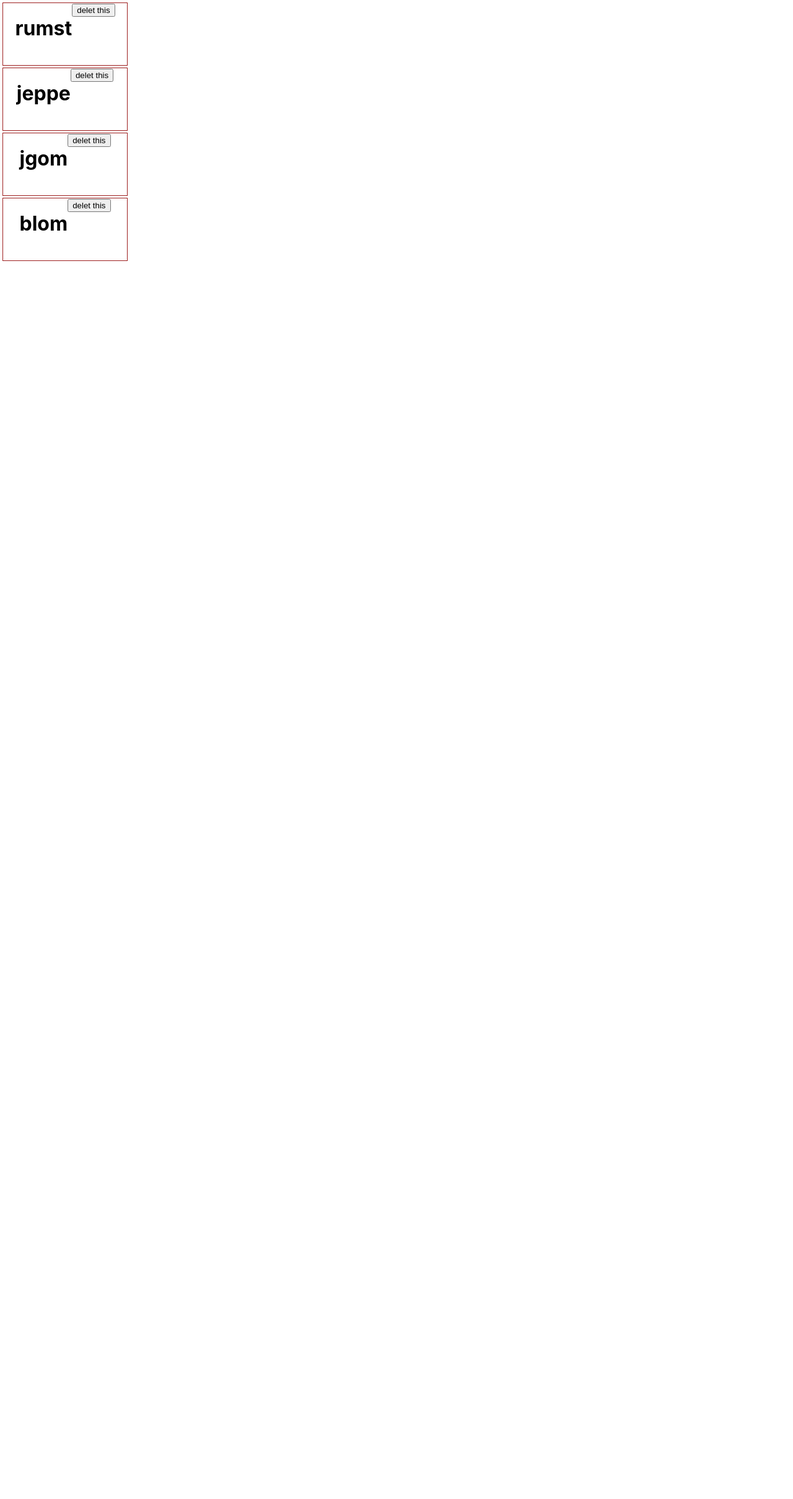
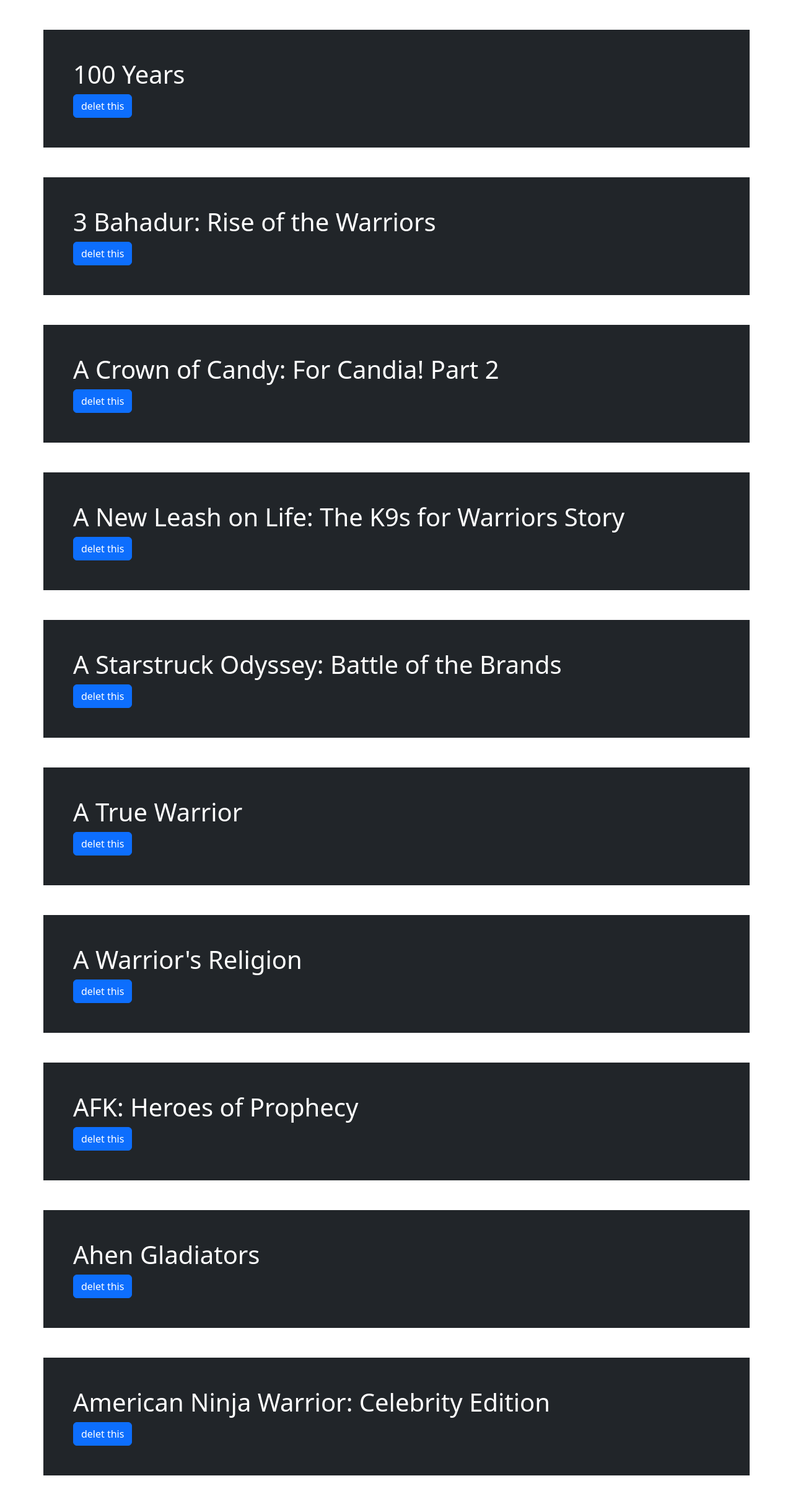
Before and after one commit to zaibot123/reactapp, a React (Create React App) app: page / in a window 1280 px wide. Shown: the top 2418 px of the page at 62% size. Before the commit the page ends 800 px from the top, so only its background shows below. Built offline with nearby package versions, Linux system fonts and the light colour scheme.

Commit message:
Json data

```diff
--- a/package.json
+++ b/package.json
@@ -6,7 +6,9 @@
     "@testing-library/jest-dom": "^5.16.5",
     "@testing-library/react": "^13.4.0",
     "@testing-library/user-event": "^13.5.0",
+    "bootstrap": "^5.2.3",
     "react": "^18.2.0",
+    "react-bootstrap": "^2.6.0",
     "react-dom": "^18.2.0",
     "react-scripts": "5.0.1",
     "web-vitals": "^2.1.4"
--- a/src/App.css
+++ b/src/App.css
@@ -2,9 +2,9 @@
   text-align: center;
 }
 .title{
-  width: 200px;
+  width: 300px;
   height: 100px;
-  margin: 5px;
+  margin: 15px;
   outline: solid 1px rgb(157, 31, 31);
   display: flex;
   justify-content: center;
--- a/src/App.js
+++ b/src/App.js
@@ -1,20 +1,31 @@
-import { useState } from 'react';
+import { useState,useEffect } from 'react';
 import './App.css';
 import TitleList from'./TitleList';
+import 'bootstrap/dist/css/bootstrap.min.css';
+import data from './data.json'
 
 
 function App() {
 
-  let [name,setName] =useState(['rumst', 'jeppe', 'jgom','blom']);
+  let [titles,setTitleList] =useState(data['items'].map(title=>title['titleName']));
 
-  function handleDelete(nameInput){
-    const newNames= name.filter(name=>name!==nameInput);
-    setName(newNames);
+  // useEffect(() => {
+  //   const fetchData = async () => {
+  //     const response = await fetch(`http://localhost:5001/api/movies?searchtype=simple&title=warrior`);
+  //     const newData = await response.json();
+  //     console.log(newData)
+  //   };
+  // fetchData();
+  //});
+  function handleDelete(titleInput){
+    console.log(titleInput)
+    const titlesList= titles.filter(title=>title!==titleInput);
+    setTitleList(titlesList);
   }
 
   return (
     <div className="root">
-     <TitleList name={name} handleClick={handleDelete}/>
+     <TitleList name={titles} handleClick={handleDelete}/>
     </div>
   );
 }
--- a/src/Title.jsx
+++ b/src/Title.jsx
@@ -1,15 +1,16 @@
 import React from "react";
-
+import Button from 'react-bootstrap/Button';
 
 const Title = ({name,handleClick}) =>{
 
     return (
-        <div className="title" key ={name}>
+        <div className="container p-5 my-5 bg-dark text-white" key ={name}>
                <h1>{name}</h1>
+
                <div className="buttondelete">
-                      <button onClick={ () =>handleClick(name)}>
+                      <Button variant ="primary" onClick={ () =>handleClick(name)} className>
                         delet this
-                     </button>
+                     </Button>
               </div>
         </div>
     )
--- /dev/null
+++ b/src/data.json
@@ -0,0 +1,140 @@
+{
+    "first": "http://localhost:5001/api/movies?searchtype=simple&search=warrior&page=0&pageSize=10",
+    "prev": null,
+    "next": "http://localhost:5001/api/movies?searchtype=simple&search=warrior&page=1&pageSize=10",
+    "current": "http://localhost:5001/api/movies?searchtype=simple&search=warrior&page=0&pageSize=10",
+    "total": 235,
+    "pages": 24,
+    "items": [
+        {
+            "titleId": "tt3359730",
+            "titleName": "100 Years",
+            "titleType": "movie",
+            "poster": "https://m.media-amazon.com/images/M/MV5BNGY2NjhmMDItOTMwMS00MWJiLTk2OTgtNjVkYWQ4MTQ5M2VkXkEyXkFqcGdeQXVyNDgxMTMwMQ@@._V1_SX300.jpg",
+            "titlePlot": "\"100 Years\" is the David vs. Goliath story of Elouise Cobell, a petite, Native American Warrior who filed the largest class action lawsuit ever filed against the United States Government and WON a $3.4 billion settlement for 300,000 Native Americans whose mineral-rich lands were mismanaged by the Department of the Interior.",
+            "startYear": "2016",
+            "endYear": "    ",
+            "runtime": 76,
+            "isAdult": false,
+            "nrRatings": 54,
+            "avgRating": 7.5
+        },
+        {
+            "titleId": "tt9517188",
+            "titleName": "3 Bahadur: Rise of the Warriors",
+            "titleType": "movie",
+            "poster": "https://m.media-amazon.com/images/M/MV5BZWEzNWU2ODAtYWE1OS00MWQ2LTk1YjUtYTBjMWFmM2MyYzJlXkEyXkFqcGdeQXVyMzc0NzU5MTc@._V1_SX300.jpg",
+            "titlePlot": "A safe and peaceful town with all the villains put behind bars - thanks to our heroes. The kids are going about their lives like other children, at times finding it difficult to control their powers. It is only during a school trip when they run into the mysterious circus performer, Erma (Mehwish Hayat), that things start to heat up. Erma is a superhero from a parallel world, running and hiding from Babushka (Nimra Bucha), who is searching for her to take away her superpowers. The three vow to protect Erma, even turning against Deenu Chacha (Behroze Sabzwari), their mentor who gave them their powers in the first place. More twists follow as the children work selflessly for the greater good.",
+            "startYear": "2018",
+            "endYear": "    ",
+            "runtime": 94,
+            "isAdult": false,
+            "nrRatings": 60,
+            "avgRating": 8.2
+        },
+        {
+            "titleId": "tt13412642",
+            "titleName": "A Crown of Candy: For Candia! Part 2",
+            "titleType": "tvEpisode",
+            "poster": "https://m.media-amazon.com/images/M/MV5BMzJhZDdjYzItNGQ1My00NzEyLTkzZWYtNWY4YjcxM2EzZjZkXkEyXkFqcGdeQXVyNTMyMDQxMQ@@._V1_SX300.jpg",
+            "titlePlot": "The siege of Castle Candy comes to an end, and two warriors must make a terrible choice.",
+            "startYear": "2020",
+            "endYear": "    ",
+            "runtime": 147,
+            "isAdult": false,
+            "nrRatings": 1,
+            "avgRating": 5
+        },
+        {
+            "titleId": "tt8667750",
+            "titleName": "A New Leash on Life: The K9s for Warriors Story",
+            "titleType": "movie",
+            "poster": "https://m.media-amazon.com/images/M/MV5BYzkxMTgxYzEtNWRlYi00YTY3LWFiNTUtODgxOWY3ODM2MzE5XkEyXkFqcGdeQXVyNDE0OTA0ODM@._V1_SX300.jpg",
+            "titlePlot": "Shari Duval was desperate for a solution to help her son Brett when he returned from serving in Iraq, suffering from PTSD. She stumbled on a story about a service dog helping a veteran and ...",
+            "startYear": "2018",
+            "endYear": "    ",
+            "runtime": 58,
+            "isAdult": false,
+            "nrRatings": 9,
+            "avgRating": 7.4
+        },
+        {
+            "titleId": "tt15169682",
+            "titleName": "A Starstruck Odyssey: Battle of the Brands",
+            "titleType": "tvEpisode",
+            "poster": "https://m.media-amazon.com/images/M/MV5BZTZkMzNiMjUtOGYxYi00NzliLTlkZDUtOWJhMTQ5NTdhYTUzXkEyXkFqcGdeQXVyNzQyMjM1MjY@._V1_SX300.jpg",
+            "titlePlot": "The Gunner Channel must compete in a battle royale against the galaxy's deadliest brand warriors.",
+            "startYear": "2022",
+            "endYear": "    ",
+            "runtime": 101,
+            "isAdult": false,
+            "nrRatings": 1,
+            "avgRating": 5
+        },
+        {
+            "titleId": "tt10529418",
+            "titleName": "A True Warrior",
+            "titleType": "tvEpisode",
+            "poster": "https://m.media-amazon.com/images/M/MV5BZmQxM2JiZDUtZmYwNC00ZTAyLWFmY2EtODY4OGRiODY2NDY1XkEyXkFqcGdeQXVyNjAwNDUxODI@._V1_SX300.jpg",
+            "titlePlot": "As the ships are surrounded by Askeladd's pirates, Thors decides to take action on his own hands in order to protect the crew and his son.",
+            "startYear": "2019",
+            "endYear": "    ",
+            "runtime": 24,
+            "isAdult": false,
+            "nrRatings": 3323,
+            "avgRating": 9.6
+        },
+        {
+            "titleId": "tt1359053",
+            "titleName": "A Warrior's Religion",
+            "titleType": "movie",
+            "poster": "N/A",
+            "titlePlot": "0",
+            "startYear": "2009",
+            "endYear": "    ",
+            "runtime": 100,
+            "isAdult": false,
+            "nrRatings": 19,
+            "avgRating": 7.3
+        },
+        {
+            "titleId": "tt2206002",
+            "titleName": "AFK: Heroes of Prophecy",
+            "titleType": "movie",
+            "poster": "https://m.media-amazon.com/images/M/MV5BMTU1NDkyNDQ1OV5BMl5BanBnXkFtZTcwODg5MTYwOA@@._V1_SX300.jpg",
+            "titlePlot": "For Kyle Masters, life was grand. Rolling dice in his garage with his friends, a beautiful woman on his arms, what could go wrong... Oh where to begin? What was suppose to turn into an epic weekend of LARP fun, killing monster, slaying evil, and just general good times, turns into a weekend of watching his girl suck face with his arch nemesis. Gabe tries his best to help his best friend keep high spirits. Never letting Kyle forget that they are not at the LARP to play kissy face but to thwart the forces of evil! Then a weekend of Epic LARP adventure turns into a wild Misadventure after an Ancient Evil pulls all the LARPers into an alternate realm. In this realm where imagination becomes reality, the group finds out that they now wield the powers they always pretended they had. Here they can become the Heroes they always felt they were. Like any good adventure the gang is handed a quest by the Sleeping Goddess. Slay the evil. Save her. And then find a way home. Now the weekend warriors will set out to become the Heroes of Prophecy.",
+            "startYear": "2011",
+            "endYear": "    ",
+            "runtime": 96,
+            "isAdult": false,
+            "nrRatings": 20,
+            "avgRating": 7.1
+        },
+        {
+            "titleId": "tt5286826",
+            "titleName": "Ahen Gladiators",
+            "titleType": "short",
+            "poster": "https://m.media-amazon.com/images/M/MV5BNDA5MDYwNTg2OF5BMl5BanBnXkFtZTgwMjkxODk1NzE@._V1_SX300.jpg",
+            "titlePlot": "In AD 80, after 12 years of strenuous construction work according to the will of Emperor Domitian, Rome witnesses the completion of the greatest death arena - the Coliseum! The invincible master of Capua has once again defeated the gladiators of the Roman Imperial School of Rome. The Coliseum welcomes another group of fierce warriors - Ahen's gladiators! Rich Cassius holds a reception in his villa before his summer trip to the Adriatic Sea. The main attractions during the feast are the fights of the gladiators who will feature in the autumn games. One of the guests, Senator Marcius, challenges Cassius by announcing that he is going to train champions who will be able to defeat any of his gladiators. They make a bet, putting down a fortune.",
+            "startYear": "2015",
+            "endYear": "    ",
+            "runtime": 20,
+            "isAdult": false,
+            "nrRatings": 235,
+            "avgRating": 9.2
+        },
+        {
+            "titleId": "tt6772966",
+            "titleName": "American Ninja Warrior: Celebrity Edition",
+            "titleType": "tvSpecial",
+            "poster": "https://m.media-amazon.com/images/M/MV5BZjU5NTMyNDEtYmNkZi00YmQ3LWJmN2QtNzhjYjlkN2M1YTA1XkEyXkFqcGdeQXVyNzY5MzY2MDA@._V1_SX300.jpg",
+            "titlePlot": "A special edition of American Ninja Warrior done for charity, celebrities will participate in the events while being coached by popular American Ninja Warrior Veterans.",
+            "startYear": "2017",
+            "endYear": "    ",
+            "runtime": 0,
+            "isAdult": false,
+            "nrRatings": 40,
+            "avgRating": 7.9
+        }
+    ]
+}
```
Also changed, not shown: 1 other file (tests, documents, lock files or other folders).
